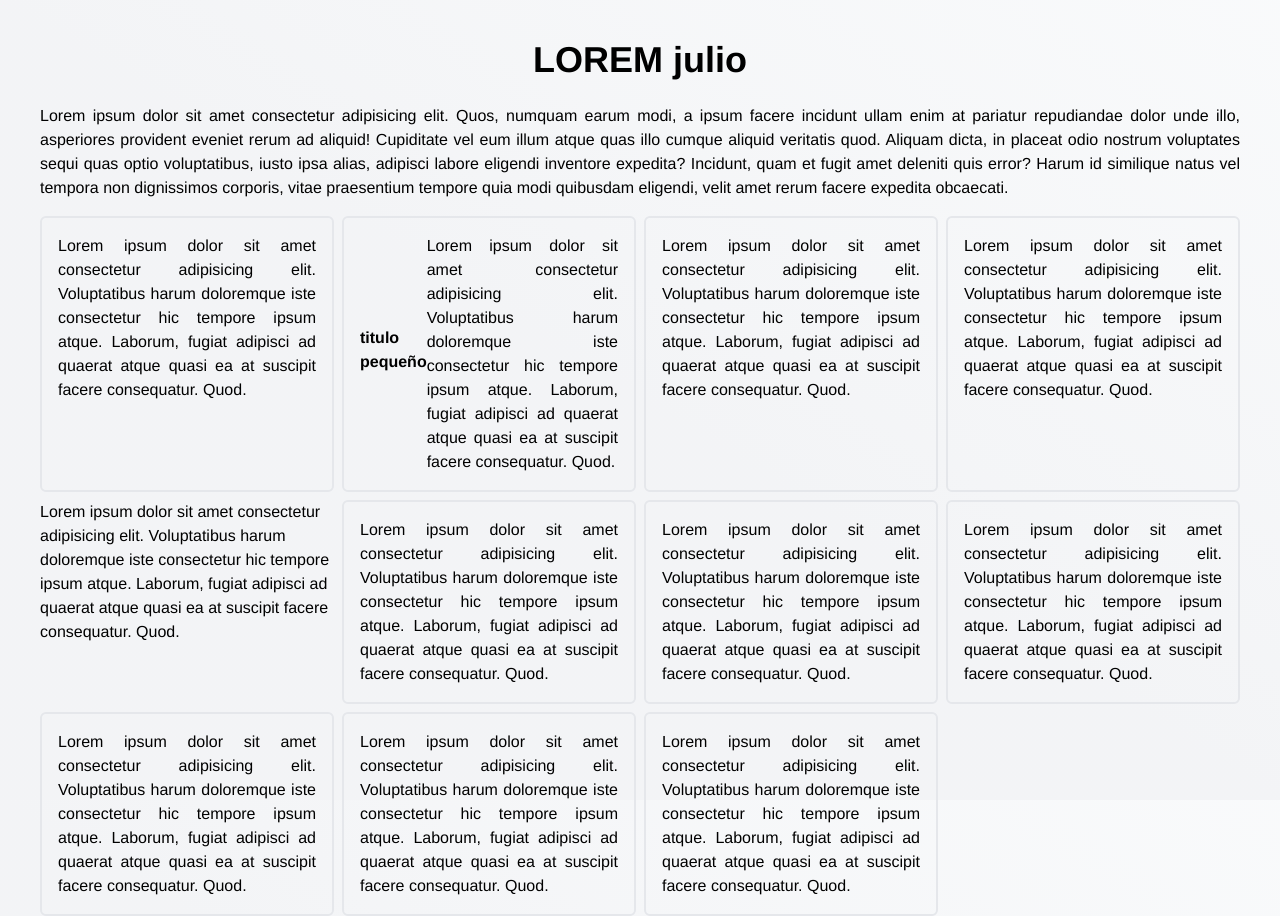
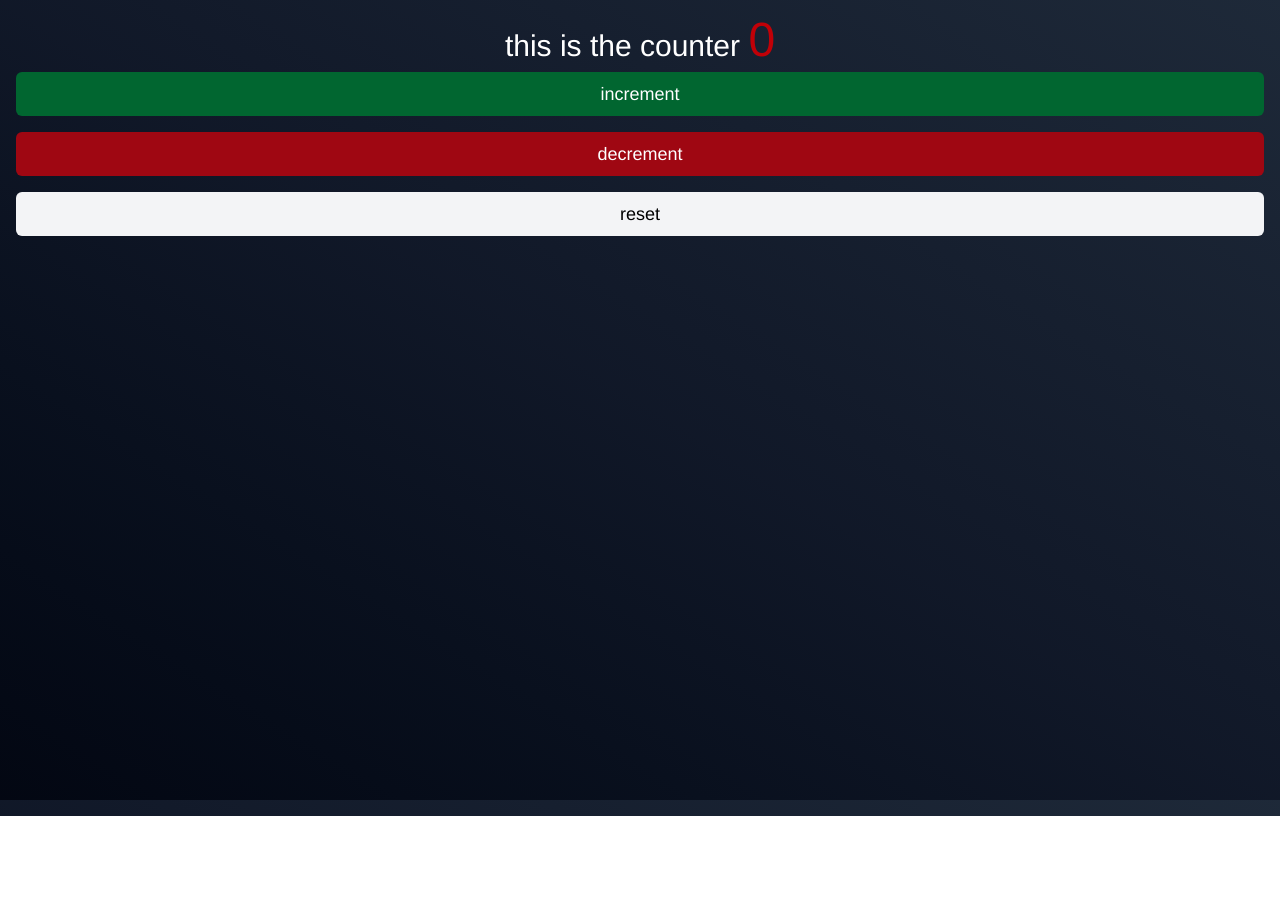
Before and after one commit to adrianurbano30/julio, an Angular app: page / in a window 1280 px wide. After the commit the page ends 816 px from the top, so only its background shows below. Built offline with nearby package versions, Linux system fonts and the light colour scheme.

Commit message:
actualizacion uso de componente counter funciones increment decrement reset

```diff
--- a/src/app/app.html
+++ b/src/app/app.html
@@ -1,28 +1,3 @@
-
-<div class="m-10">
-<h1 class="text-4xl text-black font-bold text-center mb-6">LOREM {{title()}}</h1>
-<p class="text-justify text-base text-black">
-  Lorem ipsum dolor sit amet consectetur adipisicing elit. Quos, numquam earum modi, a ipsum facere incidunt ullam enim at pariatur repudiandae dolor unde illo, asperiores provident eveniet rerum ad aliquid!
-  Cupiditate vel eum illum atque quas illo cumque aliquid veritatis quod. Aliquam dicta, in placeat odio nostrum voluptates sequi quas optio voluptatibus, iusto ipsa alias, adipisci labore eligendi inventore expedita?
-  Incidunt, quam et fugit amet deleniti quis error? Harum id similique natus vel tempora non dignissimos corporis, vitae praesentium tempore quia modi quibusdam eligendi, velit amet rerum facere expedita obcaecati.
-</p>
-
- <div class="grid md:grid-cols-2 grid-cols-1 lg:grid-cols-3 xl:grid-cols-4 2xl:grid-cols-4 mt-4 gap-2 ">
-  <div class="border-2 rounded-md border-gray-200 p-4 text-justify">Lorem ipsum dolor sit amet consectetur adipisicing elit. Voluptatibus harum doloremque iste consectetur hic tempore ipsum atque. Laborum, fugiat adipisci ad quaerat atque quasi ea at suscipit facere consequatur. Quod.</div>
-  <div class="border-2 rounded-md border-gray-200 p-4 flex items-center justify-center">
-    <h2 class="font-bold mb-2">titulo pequeño</h2>
-    <p class=" text-justify">Lorem ipsum dolor sit amet consectetur adipisicing elit. Voluptatibus harum doloremque iste consectetur hic tempore ipsum atque. Laborum, fugiat adipisci ad quaerat atque quasi ea at suscipit facere consequatur. Quod.</p>
-    </div>
-  <div class="border-2 rounded-md border-gray-200 p-4 text-justify">Lorem ipsum dolor sit amet consectetur adipisicing elit. Voluptatibus harum doloremque iste consectetur hic tempore ipsum atque. Laborum, fugiat adipisci ad quaerat atque quasi ea at suscipit facere consequatur. Quod.</div>
-  <div class="border-2 rounded-md border-gray-200 p-4 text-justify">Lorem ipsum dolor sit amet consectetur adipisicing elit. Voluptatibus harum doloremque iste consectetur hic tempore ipsum atque. Laborum, fugiat adipisci ad quaerat atque quasi ea at suscipit facere consequatur. Quod.</div><div>Lorem ipsum dolor sit amet consectetur adipisicing elit. Voluptatibus harum doloremque iste consectetur hic tempore ipsum atque. Laborum, fugiat adipisci ad quaerat atque quasi ea at suscipit facere consequatur. Quod.</div>
-  <div class="border-2 rounded-md border-gray-200 p-4 text-justify">Lorem ipsum dolor sit amet consectetur adipisicing elit. Voluptatibus harum doloremque iste consectetur hic tempore ipsum atque. Laborum, fugiat adipisci ad quaerat atque quasi ea at suscipit facere consequatur. Quod.</div>
-  <div class="border-2 rounded-md border-gray-200 p-4 text-justify">Lorem ipsum dolor sit amet consectetur adipisicing elit. Voluptatibus harum doloremque iste consectetur hic tempore ipsum atque. Laborum, fugiat adipisci ad quaerat atque quasi ea at suscipit facere consequatur. Quod.</div>
-  <div class="border-2 rounded-md border-gray-200 p-4 text-justify">Lorem ipsum dolor sit amet consectetur adipisicing elit. Voluptatibus harum doloremque iste consectetur hic tempore ipsum atque. Laborum, fugiat adipisci ad quaerat atque quasi ea at suscipit facere consequatur. Quod.</div>
-  <div class="border-2 rounded-md border-gray-200 p-4 text-justify">Lorem ipsum dolor sit amet consectetur adipisicing elit. Voluptatibus harum doloremque iste consectetur hic tempore ipsum atque. Laborum, fugiat adipisci ad quaerat atque quasi ea at suscipit facere consequatur. Quod.</div>
-  <div class="border-2 rounded-md border-gray-200 p-4 text-justify">Lorem ipsum dolor sit amet consectetur adipisicing elit. Voluptatibus harum doloremque iste consectetur hic tempore ipsum atque. Laborum, fugiat adipisci ad quaerat atque quasi ea at suscipit facere consequatur. Quod.</div>
-  <div class="border-2 rounded-md border-gray-200 p-4 text-justify">Lorem ipsum dolor sit amet consectetur adipisicing elit. Voluptatibus harum doloremque iste consectetur hic tempore ipsum atque. Laborum, fugiat adipisci ad quaerat atque quasi ea at suscipit facere consequatur. Quod.</div>
-
- </div>
-
+<div class="m-4">
+<router-outlet />
 </div>
-<router-outlet />
--- a/src/app/app.routes.ts
+++ b/src/app/app.routes.ts
@@ -1,3 +1,6 @@
+import { Counter } from './pages/counter/counter';
 import { Routes } from '@angular/router';
 
-export const routes: Routes = [];
+export const routes: Routes = [
+  {path:'', loadComponent: ()=>import('./pages/counter/counter').then(m => m.Counter)},
+];
--- /dev/null
+++ b/src/app/pages/counter/counter.html
@@ -0,0 +1,6 @@
+<div class="text-white text-base flex flex-col">
+ <h1 class="text-3xl text-center">this is the counter  <span class="text-5xl text-red-700">{{aux}}</span></h1>
+<button class="p-2 text-white text-lg rounded-md bg-green-800 my-2 cursor-pointer" (click)="increment()">increment</button>
+<button class="p-2 text-white text-lg rounded-md bg-red-800 my-2 cursor-pointer" (click)="decrement()">decrement</button>
+<button class="p-2 text-black text-lg rounded-md bg-gray-100 my-2 cursor-pointer" (click)="reset()" >reset</button>
+</div>
--- /dev/null
+++ b/src/app/pages/counter/counter.ts
@@ -0,0 +1,23 @@
+import { Component } from '@angular/core';
+
+@Component({
+  selector: 'app-counter',
+  imports: [],
+  templateUrl: './counter.html',
+  styleUrl: './counter.css'
+})
+export class Counter {
+
+  aux:number=0;
+
+  increment() {
+    this.aux++;
+  }
+  decrement() {
+    this.aux--;
+  }
+  reset() {
+    this.aux = 0;
+  }
+
+}
--- a/src/index.html
+++ b/src/index.html
@@ -7,7 +7,7 @@
   <meta name="viewport" content="width=device-width, initial-scale=1">
   <link rel="icon" type="image/x-icon" href="favicon.ico">
 </head>
-<body class="bg-gradient-to-tr from-gray-100  via-gray-100 to-gray-50 ">
+<body class="bg-gradient-to-tr from-gray-950  via-gray-900 to-gray-800 ">
   <app-root></app-root>
 </body>
 </html>
```
Also changed, not shown: src/app/pages/counter/counter.css (added).
